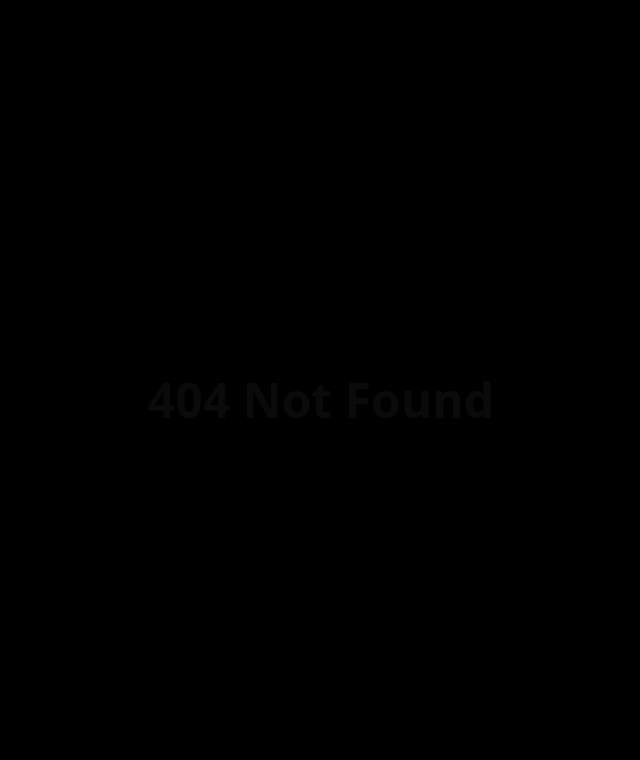
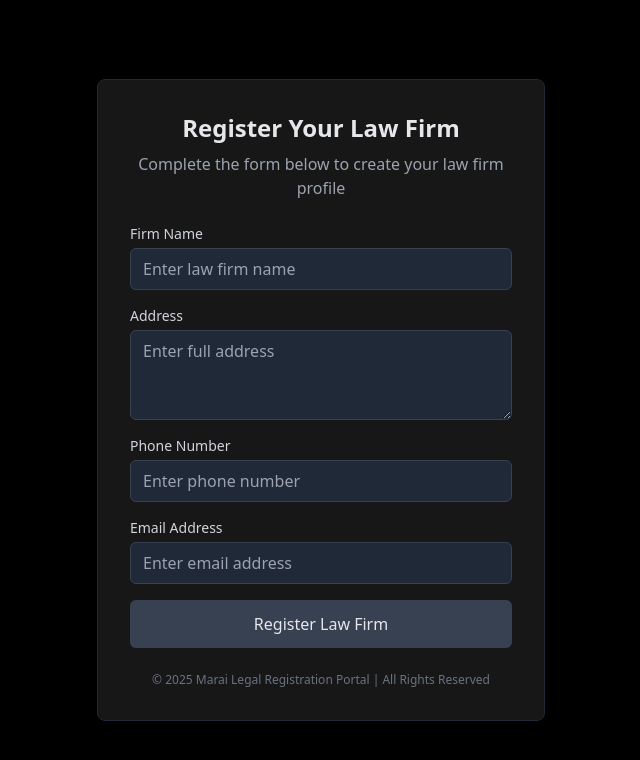
Before and after one commit to ProgrammingNotJustCoding/marai, a React (Vite) app in the folder apps/client/: page /lawfirm in a window 1280 px wide. Before the commit this address had no page. Shown: the top 760 px of the page, without its empty margins (319-959 px from the left). Built offline with nearby package versions, Linux system fonts and the light colour scheme.

Commit message:
feat: create lawfirm

```diff
--- /dev/null
+++ b/apps/client/src/components/Lawfirm/CreateLawFirmPage.tsx
@@ -0,0 +1,195 @@
+import React, { useState } from "react";
+import instance from "../../api/axios";
+
+interface FormData {
+  name: string;
+  address: string;
+  phone: string;
+  email: string;
+}
+
+const LawFirmRegistrationForm: React.FC = () => {
+  const [formData, setFormData] = useState<FormData>({
+    name: "",
+    address: "",
+    phone: "",
+    email: "",
+  });
+  const [loading, setLoading] = useState<boolean>(false);
+  const [error, setError] = useState<string | null>(null);
+  const [success, setSuccess] = useState<boolean>(false);
+
+  const handleChange = (
+    e: React.ChangeEvent<HTMLInputElement | HTMLTextAreaElement>
+  ) => {
+    const { name, value } = e.target;
+    setFormData((prev) => ({
+      ...prev,
+      [name]: value,
+    }));
+  };
+
+  const handleSubmit = async (e: React.FormEvent) => {
+    e.preventDefault();
+    setLoading(true);
+    setError(null);
+
+    try {
+      const response = await instance.post(`/lawfirms`, formData, {
+        headers: {
+          "Content-Type": "application/json",
+          withCredentials: true,
+        },
+      });
+
+      if (response.status < 200 || response.status >= 300) {
+        throw new Error(`Error: ${response.status}`);
+      }
+
+      setSuccess(true);
+      setFormData({
+        name: "",
+        address: "",
+        phone: "",
+        email: "",
+      });
+    } catch (err) {
+      setError(
+        err instanceof Error ? err.message : "An unknown error occurred"
+      );
+    } finally {
+      setLoading(false);
+    }
+  };
+
+  return (
+    <div className="flex justify-center items-center min-h-screen bg-black">
+      <div className="w-full max-w-md p-8 bg-neutral-900 rounded-lg shadow-lg border border-gray-800">
+        <div className="mb-6 text-center">
+          <h1 className="text-2xl font-bold text-gray-200">
+            Register Your Law Firm
+          </h1>
+          <p className="text-gray-400 mt-2">
+            Complete the form below to create your law firm profile
+          </p>
+        </div>
+
+        {success ? (
+          <div className="bg-gray-800 p-4 rounded-md text-center">
+            <p className="text-green-400 font-semibold">
+              Your law firm has been successfully registered!
+            </p>
+            <button
+              onClick={() => setSuccess(false)}
+              className="mt-4 px-6 py-2 bg-gray-700 hover:bg-gray-600 text-gray-200 rounded-md transition duration-300"
+            >
+              Register Another Firm
+            </button>
+          </div>
+        ) : (
+          <form onSubmit={handleSubmit} className="space-y-4">
+            <div>
+              <label
+                htmlFor="name"
+                className="block text-sm font-medium text-gray-300"
+              >
+                Firm Name
+              </label>
+              <input
+                type="text"
+                id="name"
+                name="name"
+                value={formData.name}
+                onChange={handleChange}
+                required
+                className="mt-1 block w-full px-3 py-2 bg-gray-800 border border-gray-700 rounded-md text-gray-200 focus:outline-none focus:ring-2 focus:ring-gray-500"
+                placeholder="Enter law firm name"
+              />
+            </div>
+
+            <div>
+              <label
+                htmlFor="address"
+                className="block text-sm font-medium text-gray-300"
+              >
+                Address
+              </label>
+              <textarea
+                id="address"
+                name="address"
+                value={formData.address}
+                onChange={handleChange}
+                required
+                rows={3}
+                className="mt-1 block w-full px-3 py-2 bg-gray-800 border border-gray-700 rounded-md text-gray-200 focus:outline-none focus:ring-2 focus:ring-gray-500"
+                placeholder="Enter full address"
+              />
+            </div>
+
+            <div>
+              <label
+                htmlFor="phone"
+                className="block text-sm font-medium text-gray-300"
+              >
+                Phone Number
+              </label>
+              <input
+                type="tel"
+                id="phone"
+                name="phone"
+                value={formData.phone}
+                onChange={handleChange}
+                required
+                className="mt-1 block w-full px-3 py-2 bg-gray-800 border border-gray-700 rounded-md text-gray-200 focus:outline-none focus:ring-2 focus:ring-gray-500"
+                placeholder="Enter phone number"
+              />
+            </div>
+
+            <div>
+              <label
+                htmlFor="email"
+                className="block text-sm font-medium text-gray-300"
+              >
+                Email Address
+              </label>
+              <input
+                type="email"
+                id="email"
+                name="email"
+                value={formData.email}
+                onChange={handleChange}
+                required
+                className="mt-1 block w-full px-3 py-2 bg-gray-800 border border-gray-700 rounded-md text-gray-200 focus:outline-none focus:ring-2 focus:ring-gray-500"
+                placeholder="Enter email address"
+              />
+            </div>
+
+            {error && (
+              <div className="bg-gray-800 p-3 rounded-md">
+                <p className="text-red-400 text-sm">{error}</p>
+              </div>
+            )}
+
+            <button
+              type="submit"
+              disabled={loading}
+              className="w-full px-4 py-3 bg-gray-700 hover:bg-gray-600 text-gray-200 font-medium rounded-md transition duration-300 flex justify-center items-center"
+            >
+              {loading ? (
+                <span className="animate-pulse">Processing...</span>
+              ) : (
+                "Register Law Firm"
+              )}
+            </button>
+          </form>
+        )}
+
+        <div className="mt-6 text-center text-xs text-gray-500">
+          <p>© 2025 Marai Legal Registration Portal | All Rights Reserved</p>
+        </div>
+      </div>
+    </div>
+  );
+};
+
+export default LawFirmRegistrationForm;
--- a/apps/client/src/main.tsx
+++ b/apps/client/src/main.tsx
@@ -10,6 +10,7 @@ import Signup from "./pages/Signup";
 import VerificationPage from "./pages/VerificationPage";
 import Dashboard from "./pages/Dashboard";
 import LawfirmDetails from "./pages/LawfirmDetails";
+import CreateLawFirmPage from "./pages/CreateLawFirm";
 
 const router = createBrowserRouter([
   {
@@ -47,6 +48,11 @@ const router = createBrowserRouter([
     element: <LawfirmDetails />,
     errorElement: <NotFound />,
   },
+  {
+    path: "/lawfirm",
+    element: <CreateLawFirmPage />,
+    errorElement: <NotFound />,
+  },
 ]);
 
 createRoot(document.getElementById("root")!).render(
--- /dev/null
+++ b/apps/client/src/pages/CreateLawFirm.tsx
@@ -0,0 +1,11 @@
+import LawFirmRegistrationForm from "../components/Lawfirm/CreateLawFirmPage";
+
+const CreateLawFirmPage = () => {
+  return (
+    <div>
+      <LawFirmRegistrationForm />
+    </div>
+  );
+};
+
+export default CreateLawFirmPage;
```
